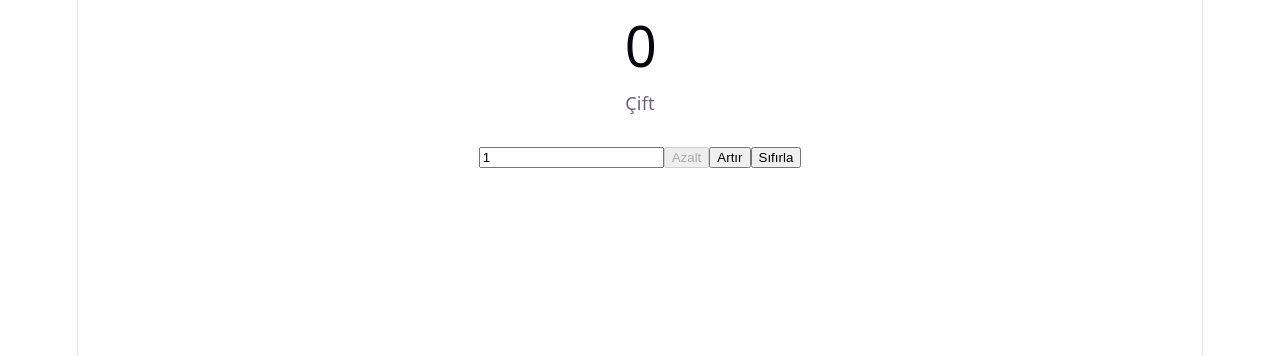
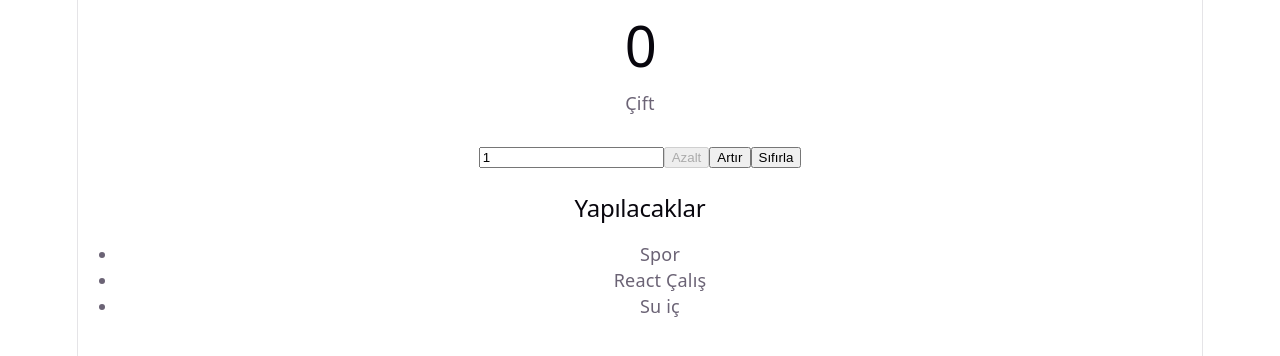
Before and after one commit to sertanersin/react-pratik, a React (Vite) app: page / in a window 1280 px wide. Shown: the top 356 px of the page. Built offline with nearby package versions, Linux system fonts and the light colour scheme.

Commit message:
Yapılacaklar listesi: map ve keyü

```diff
--- a/src/App.jsx
+++ b/src/App.jsx
@@ -1,4 +1,5 @@
 import { useState } from "react";
+import Yapilacaklar from "./Yapilacaklar";
 
 export default function App() {
   const [sayi, setSayi] = useState(0);
@@ -16,6 +17,9 @@ export default function App() {
       <button onClick={() => setSayi(sayi - adim)} disabled={sayi - adim < 0 }>Azalt</button>
       <button onClick={() => setSayi(sayi + adim)} disabled={sayi + adim > 10}>Artır</button>
       <button onClick={() => setSayi(0)}>Sıfırla</button>
+      <br/>
+      <br/>
+      <Yapilacaklar/>
     </div>
 
   );
--- /dev/null
+++ b/src/Yapilacaklar.jsx
@@ -0,0 +1,12 @@
+    export default function Yapilacaklar() {
+        const gorevler = ["Spor", "React Çalış", "Su iç"];
+
+        return (
+            <div>
+                <h2>Yapılacaklar</h2>
+                <ul>
+                    {gorevler.map((x) => <li key={x}>{x}</li>)}
+                </ul>
+            </div>
+        )
+    }
```
